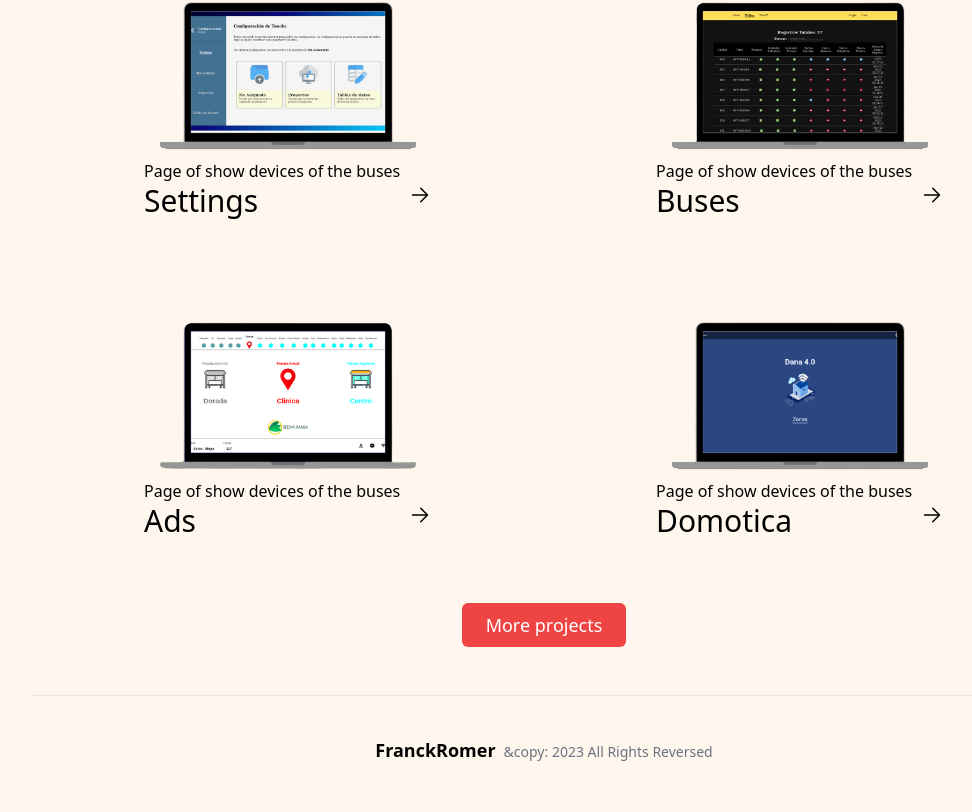
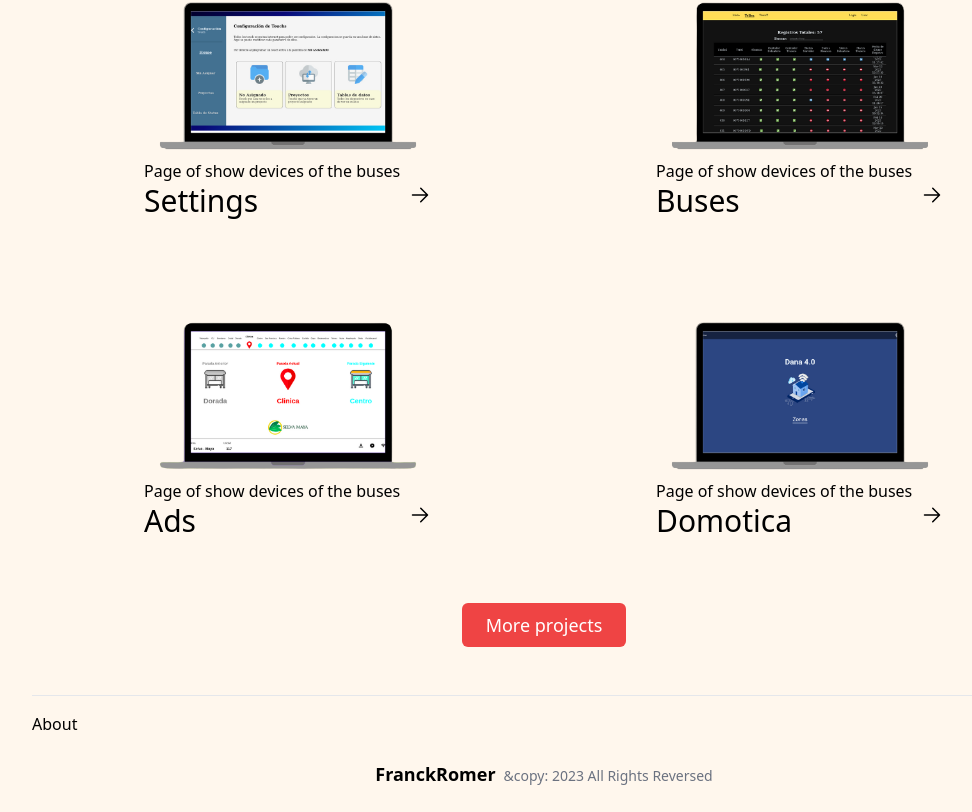
Before and after one commit to FranckRomer/romer-dev_v3, a Next.js app: page / in a window 1280 px wide. Shown: the part 838-1650 px from the top of the page, without its empty margins (96-1068 px from the left). Before the commit the page ends 1626 px from the top, so only its background shows below. Built offline with nearby package versions, Linux system fonts and the light colour scheme.

Commit message:
cambios a projects

```diff
--- a/src/pages/_document.tsx
+++ b/src/pages/_document.tsx
@@ -1,8 +1,10 @@
 import { Html, Head, Main, NextScript } from 'next/document'
+
+
 
 export default function Document() {
   return (
-    <Html lang="en">
+    <Html lang="en" className="scroll-smooth">
       <Head />
       <body>
         <Main />
--- a/src/pages/index.tsx
+++ b/src/pages/index.tsx
@@ -27,10 +27,10 @@ export default function Home() {
   ];
 
   const projects = [
-    { name: 'Settings', path: '/projects/configuraciones.png', text: "Page of show devices of the buses" },
-    { name: 'Buses', path: '/projects/camiones.png', text: "Page of show devices of the buses" },
-    { name: 'Ads', path: '/projects/anuncios.png', text: "Page of show devices of the buses" },
-    { name: 'Domotica', path: '/projects/domotica.png', text: "Page of show devices of the buses" },
+    { name: 'Settings', path: '/projects/configuraciones.png', text: "Page of show devices of the buses", url:"/" },
+    { name: 'Buses', path: '/projects/camiones.png', text: "Page of show devices of the buses", url:"/" },
+    { name: 'Ads', path: '/projects/anuncios.png', text: "Page of show devices of the buses", url:"/" },
+    { name: 'Domotica', path: '/projects/domotica.png', text: "Page of show devices of the buses", url:"/" },
   ]
 
   // ?------------------------------
@@ -128,11 +128,11 @@ export default function Home() {
                   <p className=''>{project.text}</p>
                   <div className='flex justify-between'>
                     <h1 className='text-3xl'>{project.name}</h1>
-                    <div>
+                    <Link href={project.url}>
                       <svg xmlns="http://www.w3.org/2000/svg" viewBox="0 0 24 24" fill="currentColor" className="w-6 h-6 hover:text-red-400 hover:scale-150">
                         <path fillRule="evenodd" d="M3.75 12a.75.75 0 01.75-.75h13.19l-5.47-5.47a.75.75 0 011.06-1.06l6.75 6.75a.75.75 0 010 1.06l-6.75 6.75a.75.75 0 11-1.06-1.06l5.47-5.47H4.5a.75.75 0 01-.75-.75z" clipRule="evenodd" />
                       </svg>
-                    </div>
+                    </Link>
                   </div>
                 </div>
               </div>
@@ -151,6 +151,12 @@ export default function Home() {
         <hr className='my-4' />
 
         {/* //?------------- */}
+
+        <section id='about'>
+          <div>
+            <h1>About</h1>
+          </div>
+        </section>
 
         {/* <section id='proyects'>
           <div className="relative">
--- a/src/sections/Header.tsx
+++ b/src/sections/Header.tsx
@@ -15,7 +15,7 @@ const Header = () => {
 
     const navigations = [
         { label: 'Home', path: '/', url: "/iconos/home2.png" },
-        { label: 'Projects', path: '#proyects', url: "/iconos/projects.png" },
+        { label: 'Projects', path: '#projects', url: "/iconos/projects.png" },
         { label: 'About', path: '#about', url: "/iconos/about.png" },
         { label: 'Contacts', path: '#contact', url: "/iconos/contacto2.png" },
     ]
--- a/src/styles/globals.css
+++ b/src/styles/globals.css
@@ -7,14 +7,22 @@
         /* @apply scroll-smooth hover:scroll-auto; */
         /* @apply bg-gradient-to-r from-black to-blue-900; */
         /* @apply bg-blue-900; */
-        @apply bg-transparent;
+        @apply bg-transparent  scroll-smooth hover:scroll-auto;
     }
     body{
         @apply transition-all duration-500 max-w-5xl mx-auto bg-orange-50 dark:bg-neutral-900 dark:text-amber-50 animate-born;
         /* @apply dark: bg-red-400 dark: text-blue-800; */
     }
 }
+/* html{
+  scroll-behavior: smooth;
+} */
 
+@layer base {
+  html {
+    @apply scroll-smooth;
+  }
+}
 
 .animate-spin-slow {
     animation: spin-slow 30s linear infinite;
```
